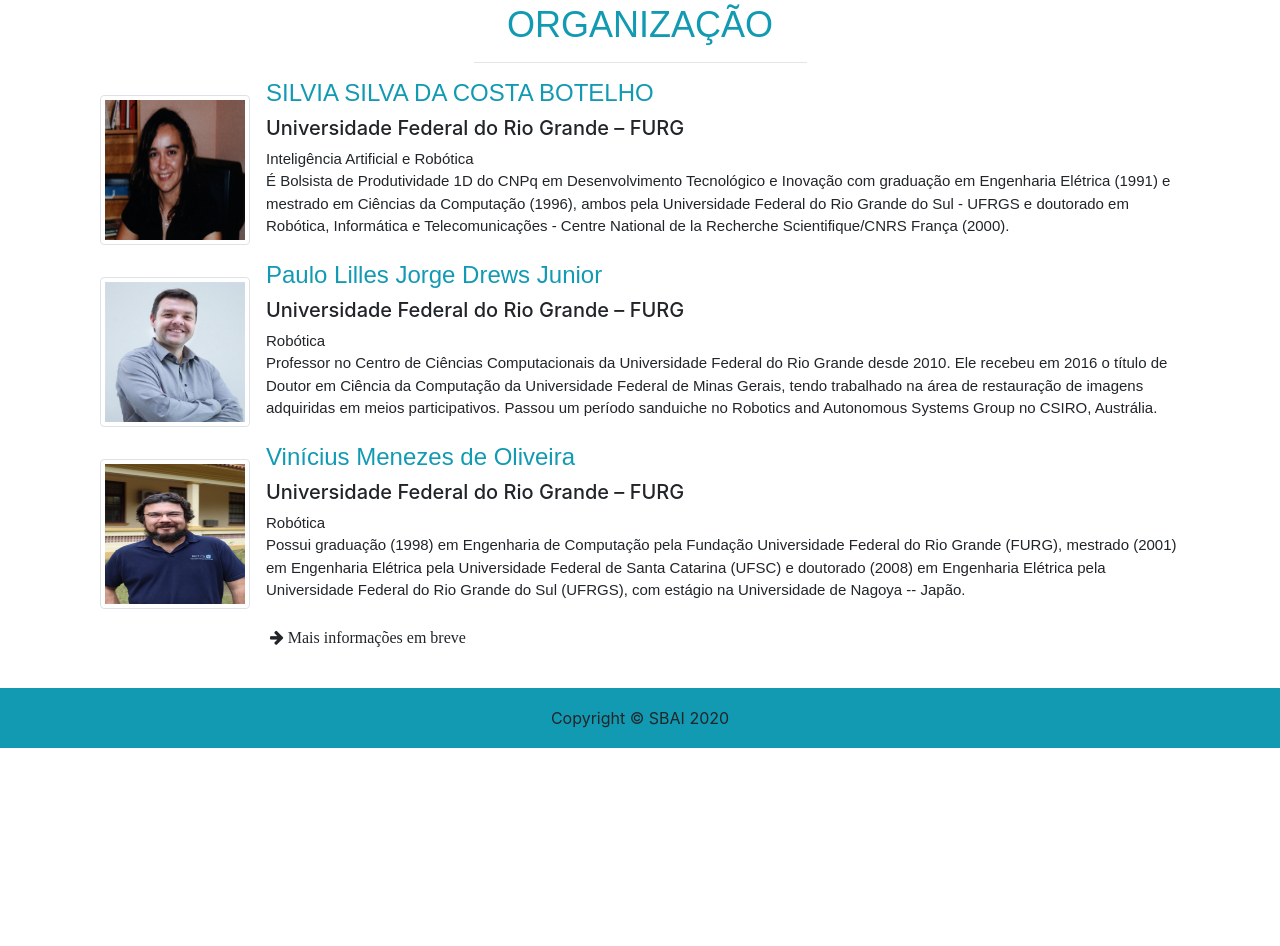
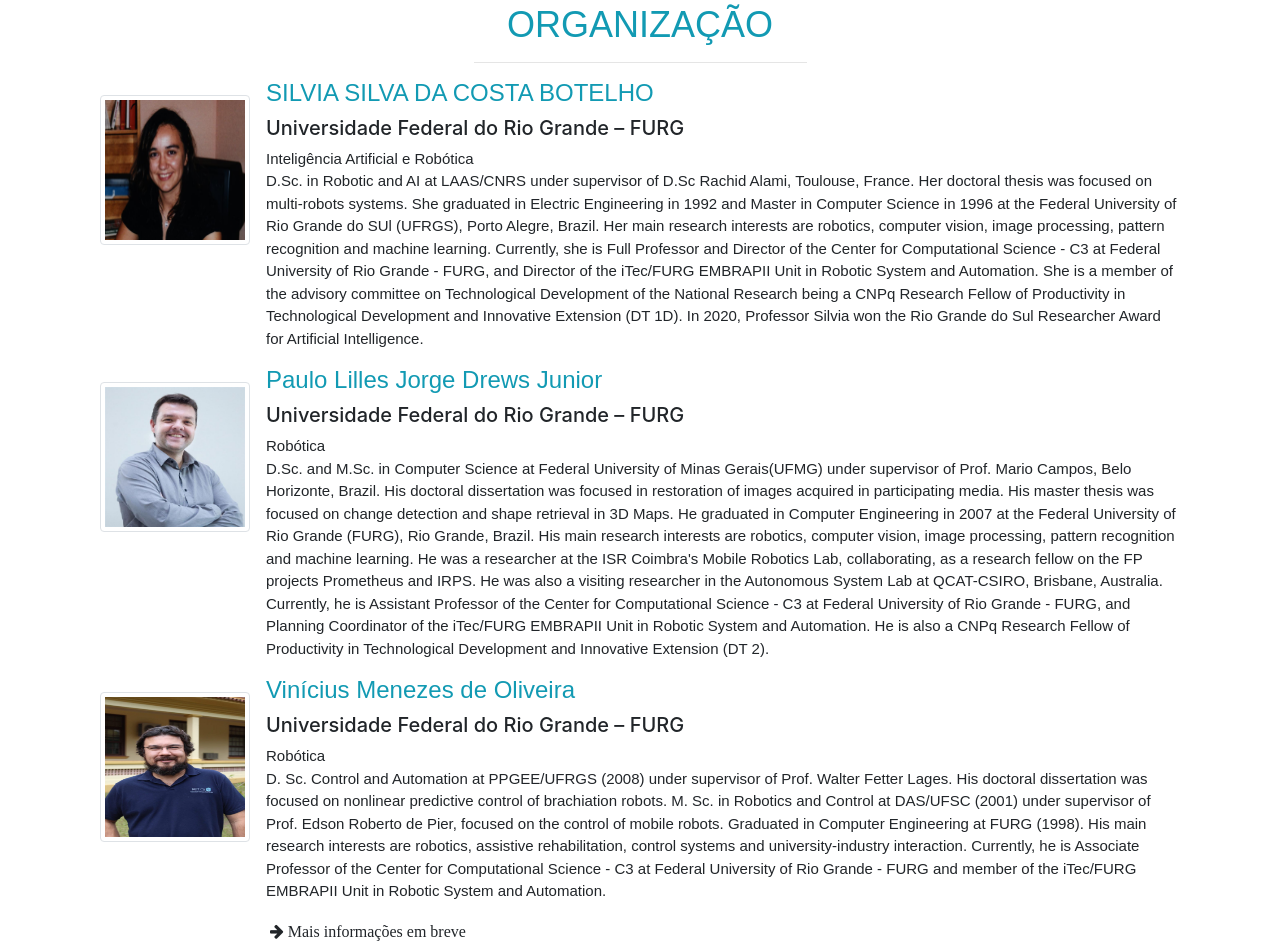
Before and after one commit to vmoliveira/sbai_2021, a website: page index.html in a window 1280 px wide. Shown: the part 1364-2310 px from the top of the page. Before the commit the page ends 2112 px from the top, so only its background shows below. Drawn offline with nearby package versions, Linux system fonts and the light colour scheme; files whose address does not match are found by name.

Commit message:
Update index.html
add the description of the organizers

```diff
--- a/index.html
+++ b/index.html
@@ -109,9 +109,7 @@
                                     <h5>Universidade Federal do Rio Grande – FURG</h5>
                                     <p class="d-none d-md-block" id="desc">
                                         Inteligência Artificial e Robótica<br>
-                                        É Bolsista de Produtividade 1D do CNPq em Desenvolvimento Tecnológico e Inovação com graduação em Engenharia Elétrica (1991)
-                                        e mestrado em Ciências da Computação (1996), ambos pela Universidade Federal do Rio Grande do Sul - UFRGS e doutorado em Robótica,
-                                        Informática e Telecomunicações - Centre National de la Recherche Scientifique/CNRS França (2000).
+                                        D.Sc.  in Robotic and AI at LAAS/CNRS  under supervisor of D.Sc Rachid Alami, Toulouse, France. Her doctoral thesis was focused on multi-robots systems. She graduated in Electric Engineering in 1992 and Master in Computer Science in 1996 at the Federal University of Rio Grande do SUl (UFRGS), Porto Alegre, Brazil. Her main research interests are robotics, computer vision, image processing, pattern recognition and machine learning. Currently, she is Full Professor and Director of the Center for Computational Science - C3 at Federal University of Rio Grande - FURG, and Director  of the iTec/FURG EMBRAPII Unit in Robotic System and Automation. She is a member of the advisory committee on Technological Development of the National Research being  a CNPq Research Fellow of Productivity in Technological Development and Innovative Extension (DT 1D). In 2020, Professor Silvia won the Rio Grande do Sul Researcher Award for Artificial Intelligence.
                                     </p>
                                 </div>
                             </div>
@@ -124,9 +122,7 @@
                                     <h5>Universidade Federal do Rio Grande – FURG</h5>
                                     <p class="d-none d-md-block" id="desc">
                                         Robótica<br>
-                                        Professor no Centro de Ciências Computacionais da Universidade Federal do Rio Grande desde 2010. Ele recebeu em 2016 o título de
-                                        Doutor em Ciência da Computação da Universidade Federal de Minas Gerais, tendo trabalhado na área de restauração de imagens adquiridas em meios participativos.
-                                        Passou um período sanduiche no Robotics and Autonomous Systems Group no CSIRO, Austrália.
+                                        D.Sc. and M.Sc. in Computer Science at Federal University of Minas Gerais(UFMG) under supervisor of Prof. Mario Campos, Belo Horizonte, Brazil. His doctoral dissertation was focused in restoration of images acquired in participating media. His master thesis was focused on change detection and shape retrieval in 3D Maps. He graduated in Computer Engineering in 2007 at the Federal University of Rio Grande (FURG), Rio Grande, Brazil. His main research interests are robotics, computer vision, image processing, pattern recognition and machine learning. He was a researcher at the ISR Coimbra's Mobile Robotics Lab, collaborating, as a research fellow on the FP projects Prometheus and IRPS. He was also a visiting researcher in the Autonomous System Lab at QCAT-CSIRO, Brisbane, Australia. Currently, he is Assistant Professor of the Center for Computational Science - C3 at Federal University of Rio Grande - FURG, and Planning Coordinator of the iTec/FURG EMBRAPII Unit in Robotic System and Automation. He is also a CNPq Research Fellow of Productivity in Technological Development and Innovative Extension (DT 2).
                                     </p>
                                 </div>
                             </div>
@@ -139,9 +135,7 @@
                                     <h5>Universidade Federal do Rio Grande – FURG</h5>
                                     <p class="d-none d-md-block" id="desc">
                                         Robótica<br>
-                                        Possui graduação (1998) em Engenharia de Computação pela Fundação Universidade Federal do Rio Grande (FURG), mestrado (2001)
-                                        em Engenharia Elétrica pela Universidade Federal de Santa Catarina (UFSC) e doutorado (2008) em Engenharia Elétrica pela
-                                        Universidade Federal do Rio Grande do Sul (UFRGS), com estágio na Universidade de Nagoya -- Japão.
+                                        D. Sc. Control and Automation at PPGEE/UFRGS (2008) under supervisor of Prof. Walter Fetter Lages. His doctoral dissertation was focused on nonlinear predictive control of brachiation robots. M. Sc. in Robotics and Control at DAS/UFSC (2001) under supervisor of Prof. Edson Roberto de Pier, focused on the control of mobile robots. Graduated in Computer Engineering at FURG (1998). His main research interests are robotics, assistive rehabilitation, control systems and university-industry interaction. Currently, he is Associate Professor of the Center for Computational Science - C3 at Federal University of Rio Grande - FURG and member of the iTec/FURG EMBRAPII Unit in Robotic System and Automation.
                                     </p>
                                 </div>
                             </div>
```
